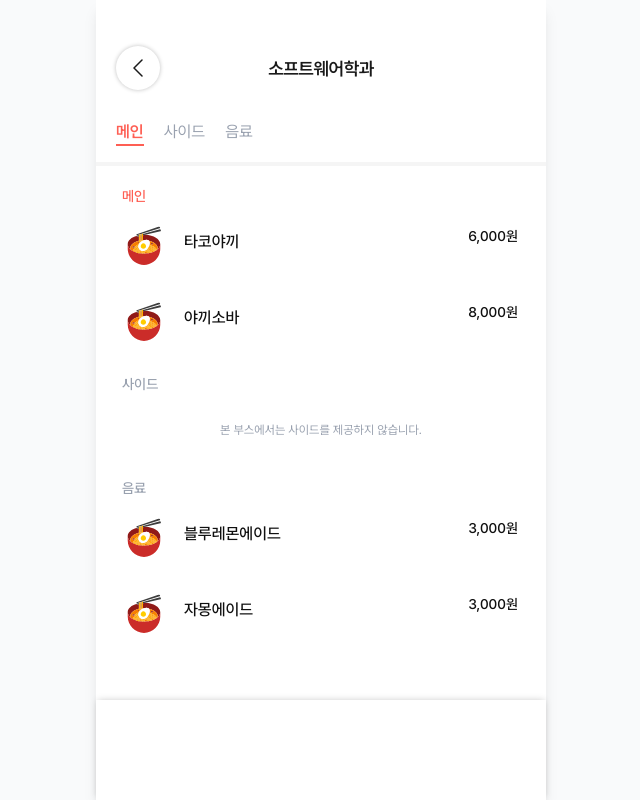
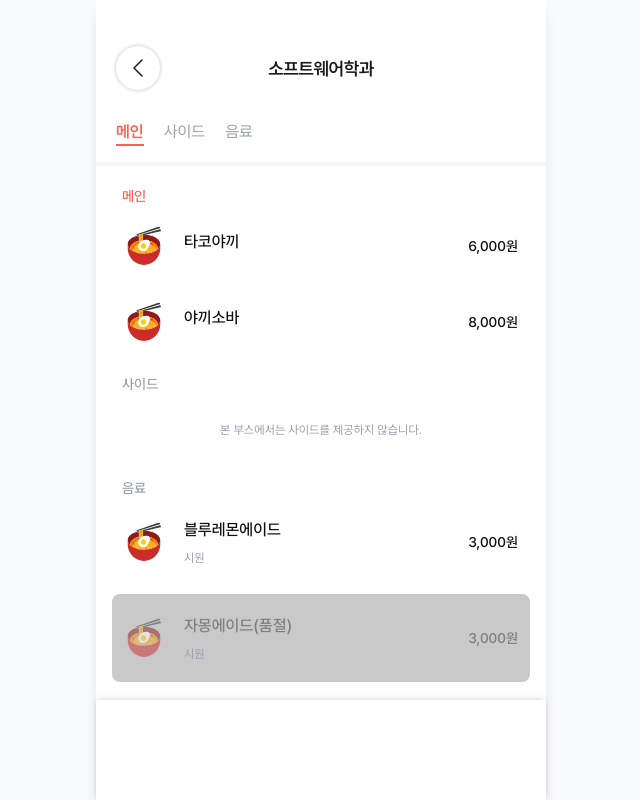
Before and after one commit to LikeLion-SKU/festival-fe, a React (Vite) app: page /order/1/progress in a window 1280 px wide. Shown: the whole page, without its empty margins (319-959 px from the left). Built offline with nearby package versions, Linux system fonts and the light colour scheme.

Commit message:
:art:Design: 품절 메뉴 처리 추가

```diff
--- a/src/components/Order/OrderProgress/MenuSection.jsx
+++ b/src/components/Order/OrderProgress/MenuSection.jsx
@@ -1,5 +1,6 @@
 import Garbage from '@/assets/icons/garbage.svg?react';
 import Minus from '@/assets/icons/minus.svg?react';
+import Noodle from '@/assets/icons/noodle.svg';
 import Plus from '@/assets/icons/plus.svg?react';
 
 const CATEGORY_LABELS = { main: '메인', side: '사이드', drink: '음료' };
@@ -14,10 +15,6 @@ function MenuSection({
   onIncrease,
   onDecrease,
 }) {
-  const handleSelect = onSelect;
-  const handleIncrease = onIncrease;
-  const handleDecrease = onDecrease;
-
   const grouped = CATEGORY_ORDER.reduce((acc, cat) => {
     acc[cat] = foodData.filter((item) => item.category === cat);
     return acc;
@@ -41,30 +38,48 @@ function MenuSection({
               grouped[cat].map((item, index) => {
                 const key = `${cat}-${index}`;
                 const qty = quantities[key];
+                const isSoldOut = item.soldOut === true;
+
                 return (
                   <div
                     key={index}
-                    className={`px-3 rounded-lg ${qty ? 'bg-gray-100 py-5' : 'py-2'}`}
-                    onClick={() => !qty && handleSelect(key)}
+                    className={`px-3 rounded-lg ${
+                      isSoldOut
+                        ? 'bg-disable-gray py-5 cursor-default'
+                        : qty
+                          ? 'bg-gray-100 py-5 cursor-pointer'
+                          : 'py-2 cursor-pointer'
+                    }`}
+                    onClick={() => !qty && !isSoldOut && onSelect(key)}
                   >
-                    <div className="flex justify-between">
+                    <div className="flex justify-between items-center">
                       <div className="flex items-center gap-5">
-                        <img src={item.image} className="w-10 h-10 rounded-lg object-cover" />
+                        <img
+                          src={item.iconImageUrl || item.image || Noodle}
+                          className={`w-10 h-10 rounded-lg object-cover ${isSoldOut ? 'opacity-50' : ''}`}
+                        />
                         <div className="flex flex-col flex-1 gap-2">
-                          <div className="text-black-1000 font-medium">{item.name}</div>
+                          <div
+                            className={`font-medium ${isSoldOut ? 'text-gray-500' : 'text-black-1000'}`}
+                          >
+                            {item.name}
+                            {isSoldOut && <span>(품절)</span>}
+                          </div>
                           <div className="text-xs text-gray-400">{item.description}</div>
                         </div>
                       </div>
-                      <div className="text-black-1000 text-sm font-medium">
+                      <div
+                        className={`text-sm font-medium shrink-0 ${isSoldOut ? 'text-gray-500' : 'text-black-1000'}`}
+                      >
                         {item.price.toLocaleString()}원
                       </div>
                     </div>
-                    {qty && (
+                    {qty && !isSoldOut && (
                       <div className="flex justify-end items-center gap-2 mt-3">
                         <button
                           onClick={(e) => {
                             e.stopPropagation();
-                            handleDecrease(key);
+                            onDecrease(key);
                           }}
                           className="w-7 h-7 rounded-full bg-white shadow flex items-center justify-center text-gray-400"
                         >
@@ -78,7 +93,7 @@ function MenuSection({
                         <button
                           onClick={(e) => {
                             e.stopPropagation();
-                            handleIncrease(key);
+                            onIncrease(key);
                           }}
                           className="w-7 h-7 rounded-full bg-white shadow flex items-center justify-center text-gray-400"
                         >
@@ -96,4 +111,5 @@ function MenuSection({
     </div>
   );
 }
+
 export default MenuSection;
--- a/src/index.css
+++ b/src/index.css
@@ -54,7 +54,8 @@ body {
   --color-gray-bg: #f6f6f6;
   --color-light-pink: #ffdddb;
   --color-warn-orange: #ff9500;
-  --color-order-button-active: #C43A31;
+  --color-order-button-active: #c43a31;
+  --color-gray-500: #7f7f7f;
 }
 
 html,
--- a/src/pages/Order/Order.jsx
+++ b/src/pages/Order/Order.jsx
@@ -54,7 +54,7 @@ const foodData = [
     boothMenuId: 13,
     image: Noodle,
     name: '블루레몬에이드',
-    description: '',
+    description: '시원',
     price: 3000,
     category: 'drink',
   },
@@ -62,9 +62,10 @@ const foodData = [
     boothMenuId: 14,
     image: Noodle,
     name: '자몽에이드',
-    description: '',
+    description: '시원',
     price: 3000,
     category: 'drink',
+    soldOut: true,
   },
 ];
 
```
